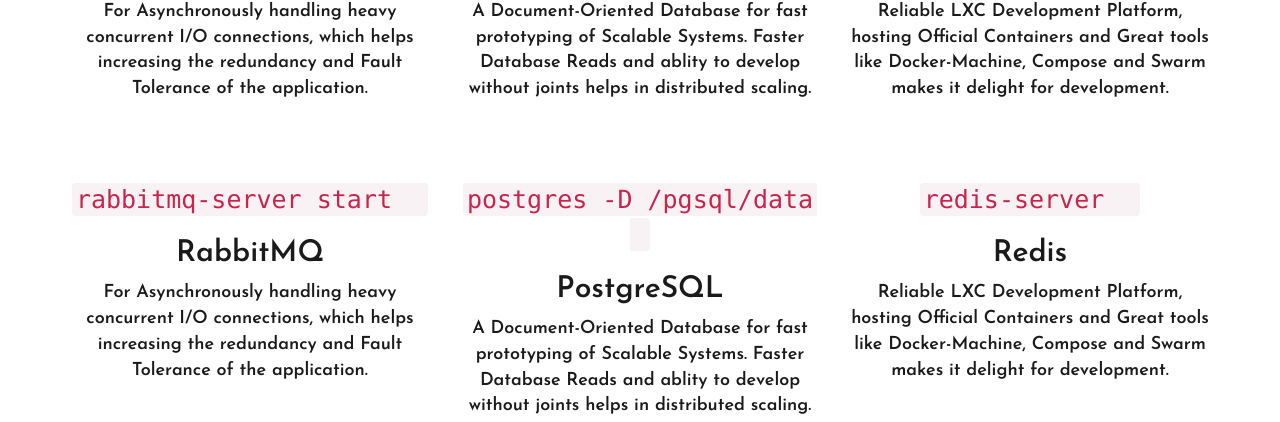
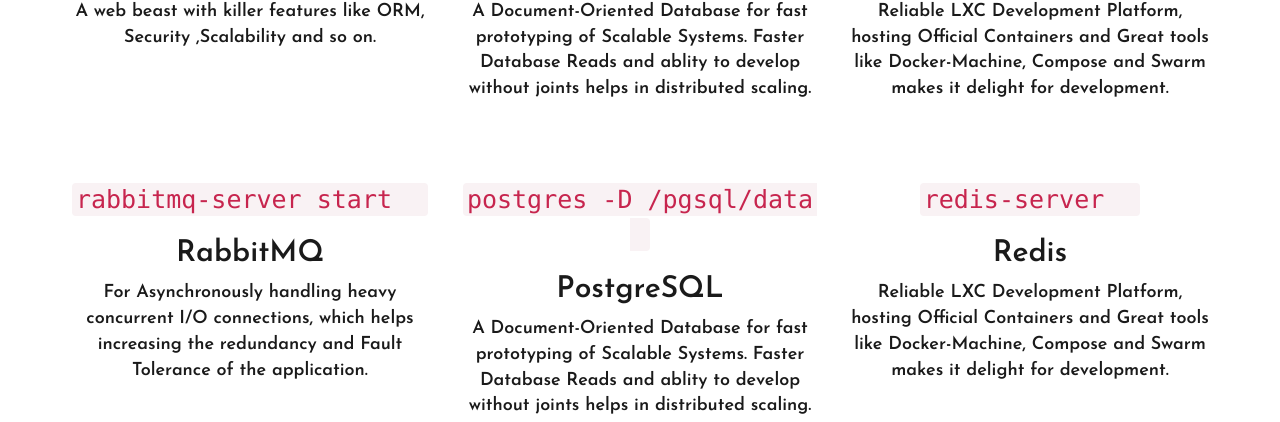
Before and after one commit to JatinTripathi/jatintripathi.github.io, a plain HTML site: page index.html in a window 1280 px wide. Shown: the part 678-1100 px from the top of the page. Drawn offline with nearby package versions, Linux system fonts and the light colour scheme.

Commit message:
Update index.html

```diff
--- a/index.html
+++ b/index.html
@@ -68,7 +68,7 @@
             <code class='codeHead'>manage.py runserver<code class="cursor"> |</code></code>
             <br>
             <h2 style="font-family:josefin sans;font-weight:bolder">Django</h2>
-            <p style="font-family:josefin sans;font-size:18px">For Asynchronously handling heavy concurrent I/O connections, which helps increasing the redundancy and Fault Tolerance of the application.</p>
+            <p style="font-family:josefin sans;font-size:18px">A web beast with killer features like ORM, Security ,Scalability and so on.</p>
           </div>
         </center>
         <center>
```
